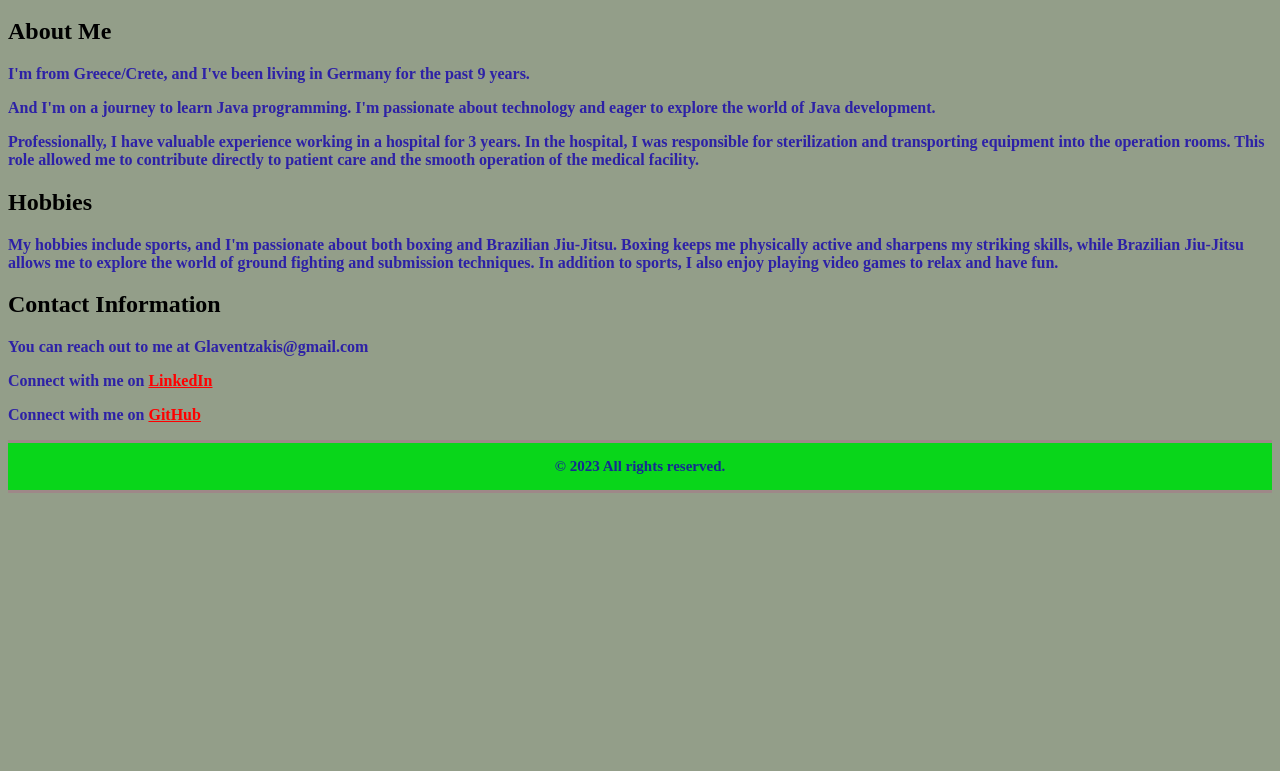
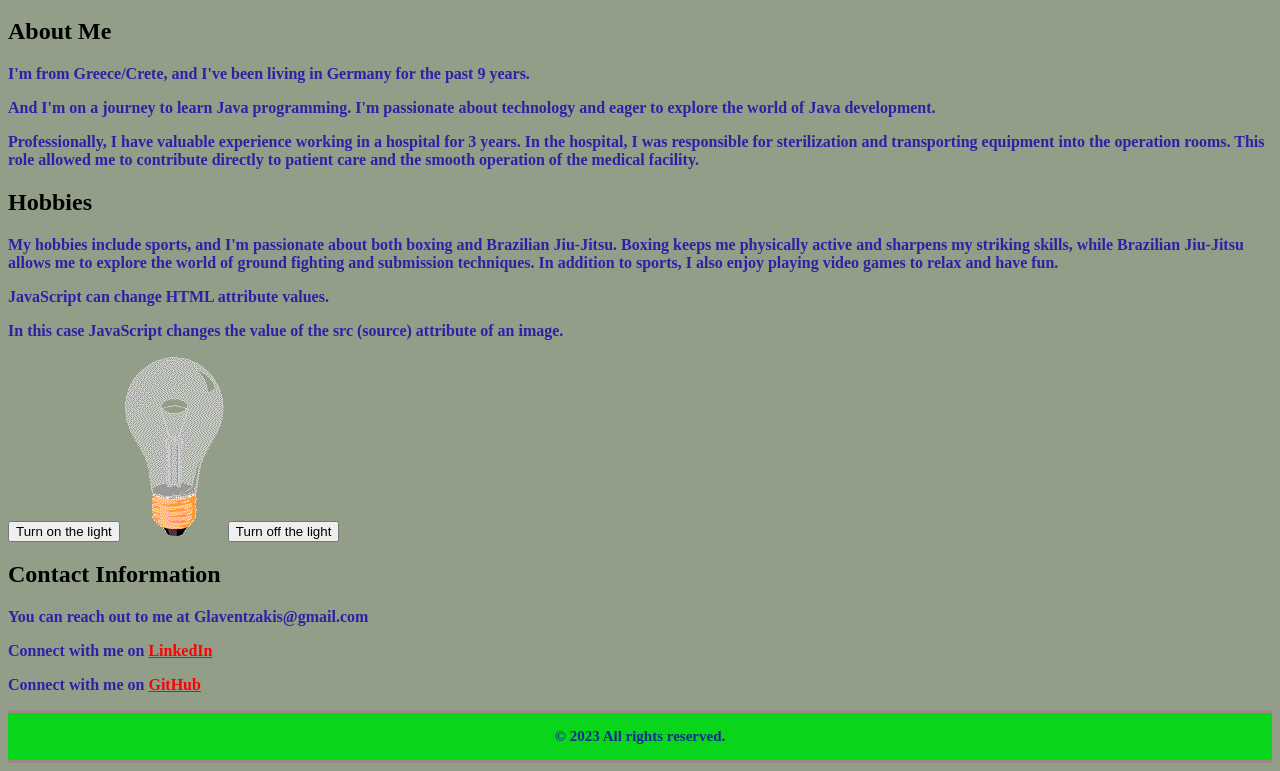
Before and after one commit to Ioannis-Laventzakis/html, a plain HTML site: page index.html in a window 1280 px wide. Shown: the part 282-1053 px from the top of the page. Before the commit the page ends 800 px from the top, so only its background shows below. Drawn offline with Linux system fonts and the light colour scheme.

Commit message:
new text file

```diff
--- a/index.html
+++ b/index.html
@@ -42,6 +42,15 @@
             of ground fighting and submission techniques. In addition to sports, I also enjoy playing video games to
             relax and have fun.</p>
     </section>
+    <p>JavaScript can change HTML attribute values.</p>
+
+<p>In this case JavaScript changes the value of the src (source) attribute of an image.</p>
+
+<button onclick="document.getElementById('myImage').src='pic_bulbon.gif'">Turn on the light</button>
+
+<img id="myImage" src="pic_bulboff.gif" style="width:100px">
+
+<button onclick="document.getElementById('myImage').src='pic_bulboff.gif'">Turn off the light</button>
 
     <section id="contact">
         <h2>Contact Information</h2>
```
Also changed, not shown: pic_bulboff.gif (added), pic_bulbon.gif (added).
